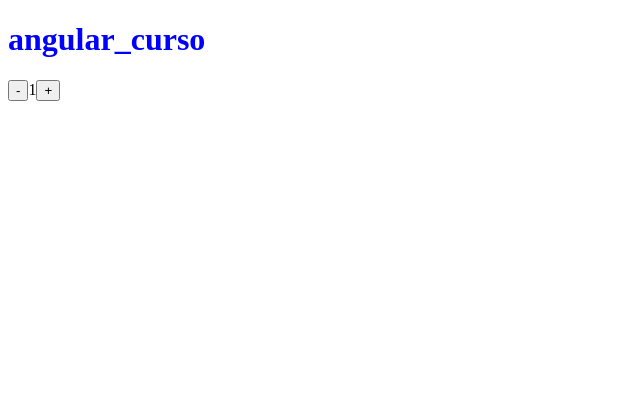
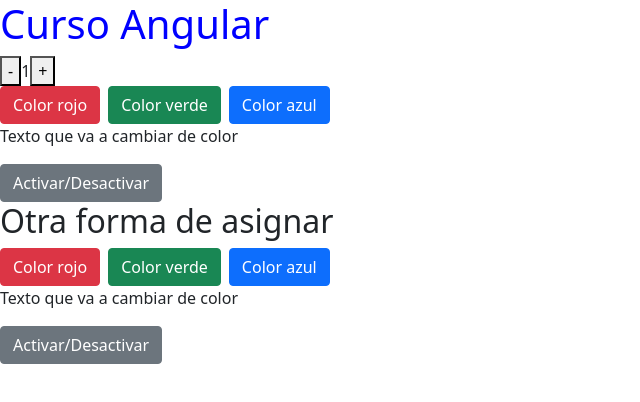
Before and after one commit to Oriojas/angular_curso, an Angular app: page / in a window 1280 px wide. Shown: the top 402 px of the page, without its empty margins (0-640 px from the left). Built offline with nearby package versions, Linux system fonts and the light colour scheme.

Commit message:
feat: create buttons with dinamic class

```diff
--- a/src/app/app.component.html
+++ b/src/app/app.component.html
@@ -1,3 +1,4 @@
 <h1>{{ title }}</h1>
 
 <app-contador></app-contador>
+<app-botones></app-botones>
--- a/src/app/app.component.ts
+++ b/src/app/app.component.ts
@@ -6,5 +6,5 @@
   styleUrls: ['./app.component.css'] // css directamente se cambia la propiedad por "style"
 })
 export class AppComponent {
-  title = 'angular_curso';
+  title = 'Curso Angular';
 }
--- a/src/app/app.module.ts
+++ b/src/app/app.module.ts
@@ -3,12 +3,14 @@
 
 import { AppComponent } from './app.component';
 import { ContadorComponent } from './contador/contador.component';
+import { BotonesComponent } from './botones/botones.component';
 
 
 @NgModule({
   declarations: [
     AppComponent,
     ContadorComponent,
+    BotonesComponent,
   ],
   imports: [
     BrowserModule
--- /dev/null
+++ b/src/app/botones/botones.component.html
@@ -0,0 +1,45 @@
+<div>
+    <button [class.disabled]="button_disabled" class="btn btn-danger" (click)="text_color='text-danger'">Color rojo</button>
+    <button [class.disabled]="button_disabled" class="btn btn-success mx-2" (click)="text_color='text-success'">Color verde</button>
+    <button [class.disabled]="button_disabled" class="btn btn-primary" (click)="text_color='text-primary'">Color azul</button>
+</div>
+
+<p [class]="text_color">Texto que va a cambiar de color</p> <!--asignar clase de manera dinámica-->
+
+<p>
+    {{ text_color }}
+</p>
+
+<button class="btn btn-secondary" (click)="button_disabled=!button_disabled">
+    Activar/Desactivar
+
+</button>
+
+<h2>Otra forma de asignar</h2>
+
+<div>
+    <button [ngClass]="{
+        'disabled': button_disabled,
+        'btn': true,
+        'btn-danger': true
+    }" class="" (click)="text_color='text-danger'">Color rojo</button>
+
+    <button [class]="{
+        'disabled': button_disabled
+    }" class="btn btn-success mx-2" (click)="text_color='text-success'">Color verde</button>
+
+    <button [class]="{
+        'disabled': button_disabled
+    }" class="btn btn-primary" (click)="text_color='text-primary'">Color azul</button>
+</div>
+
+<p [class]="text_color">Texto que va a cambiar de color</p> <!--asignar clase de manera dinámica-->
+
+<p>
+    {{ text_color }}
+</p>
+
+<button class="btn btn-secondary" (click)="button_disabled=!button_disabled">
+    Activar/Desactivar
+
+</button>
--- /dev/null
+++ b/src/app/botones/botones.component.ts
@@ -0,0 +1,14 @@
+import { Component } from '@angular/core';
+
+@Component({
+  selector: 'app-botones',
+  templateUrl: './botones.component.html',
+  styleUrls: ['./botones.component.css']
+})
+export class BotonesComponent {
+
+  text_color:string = "";
+
+  button_disabled:boolean = false;
+
+}
--- a/src/index.html
+++ b/src/index.html
@@ -6,6 +6,7 @@
   <base href="/">
   <meta name="viewport" content="width=device-width, initial-scale=1">
   <link rel="icon" type="image/x-icon" href="favicon.ico">
+  <link href="https://cdn.jsdelivr.net/npm/bootstrap@5.0.2/dist/css/bootstrap.min.css" rel="stylesheet" integrity="sha384-EVSTQN3/azprG1Anm3QDgpJLIm9Nao0Yz1ztcQTwFspd3yD65VohhpuuCOmLASjC" crossorigin="anonymous">
 </head>
 <body>
   <app-root></app-root> <!-- componente principal -->
```
Also changed, not shown: src/app/botones/botones.component.css (added), 1 other file (tests, documents, lock files or other folders).
